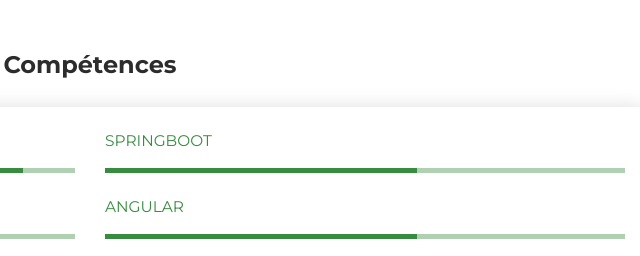
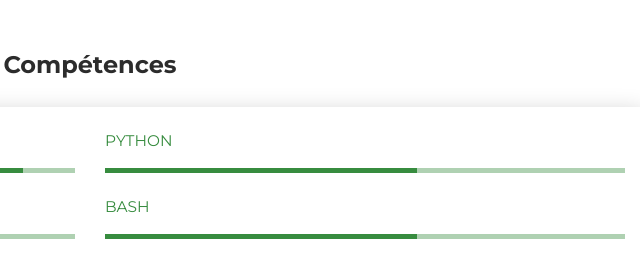
Before and after one commit to falilou076/Portfolio, a plain HTML site: page index.html in a window 1280 px wide. Shown: the part 1000-1256 px from the top of the page, 550-1190 px from the left. Drawn offline with Linux system fonts and the light colour scheme.

Commit message:
Update index.html

```diff
--- a/index.html
+++ b/index.html
@@ -123,7 +123,7 @@
             </div>
           </div>
           <div class="col-md-6">
-            <div class="progress-container progress-primary"><span class="progress-badge">SpringBoot</span>
+            <div class="progress-container progress-primary"><span class="progress-badge">Python</span>
               <div class="progress">
                 <div class="progress-bar progress-bar-primary" data-aos="progress-full" data-aosfalil-offset="10" data-aos-duration="2000" role="progressbar" aria-valuenow="60" aria-valuemin="0" aria-valuemax="100" style="width: 60%;"></div><span class="progress-value"></span>
               </div>
@@ -139,7 +139,7 @@
             </div>
           </div>
           <div class="col-md-6">
-            <div class="progress-container progress-primary"><span class="progress-badge">Angular</span>
+            <div class="progress-container progress-primary"><span class="progress-badge">Bash</span>
               <div class="progress">
                 <div class="progress-bar progress-bar-primary" data-aos="progress-full" data-aos-offset="10" data-aos-duration="2000" role="progressbar" aria-valuenow="60" aria-valuemin="0" aria-valuemax="100" style="width: 60%;"></div><span class="progress-value"></span>
               </div>
```
